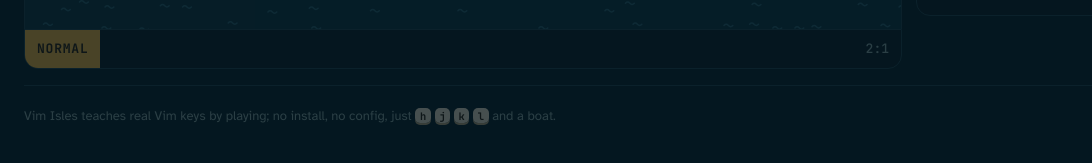
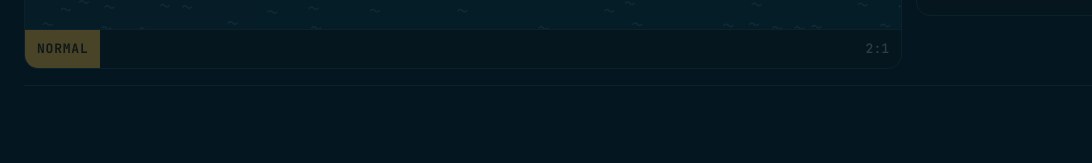
Before and after one commit to jayasanka-sack/vim-isles, a website: page index.html in a window 1280 px wide. Shown: the part 593-756 px from the top of the page, 0-1092 px from the left. Drawn offline with Linux system fonts and the light colour scheme.

Commit message:
Update credits

```diff
--- a/index.html
+++ b/index.html
@@ -57,7 +57,7 @@
     <aside class="lesson" id="lesson"></aside>
   </main>
   <footer class="credits">
-    <p>Vim Isles teaches real Vim keys by playing; no install, no config, just <kbd>h</kbd> <kbd>j</kbd> <kbd>k</kbd> <kbd>l</kbd> and a boat.</p>
+    <p></p>
     <a class="repo" href="https://github.com/jayasanka-sack/vim-isles" target="_blank" rel="noopener">
       <svg viewBox="0 0 16 16" width="16" height="16" aria-hidden="true"><path fill="currentColor" d="M8 0a8 8 0 0 0-2.53 15.59c.4.07.55-.17.55-.38l-.01-1.34c-2.23.48-2.7-1.07-2.7-1.07-.36-.93-.89-1.18-.89-1.18-.73-.5.05-.49.05-.49.8.06 1.23.83 1.23.83.72 1.23 1.88.87 2.34.67.07-.52.28-.87.51-1.07-1.78-.2-3.64-.89-3.64-3.95 0-.87.31-1.59.82-2.15-.08-.2-.36-1.02.08-2.12 0 0 .67-.21 2.2.82a7.6 7.6 0 0 1 4 0c1.53-1.03 2.2-.82 2.2-.82.44 1.1.16 1.92.08 2.12.51.56.82 1.28.82 2.15 0 3.07-1.87 3.75-3.65 3.95.29.25.54.73.54 1.48l-.01 2.19c0 .21.15.46.55.38A8 8 0 0 0 8 0Z"/></svg>
       Source on GitHub
```
